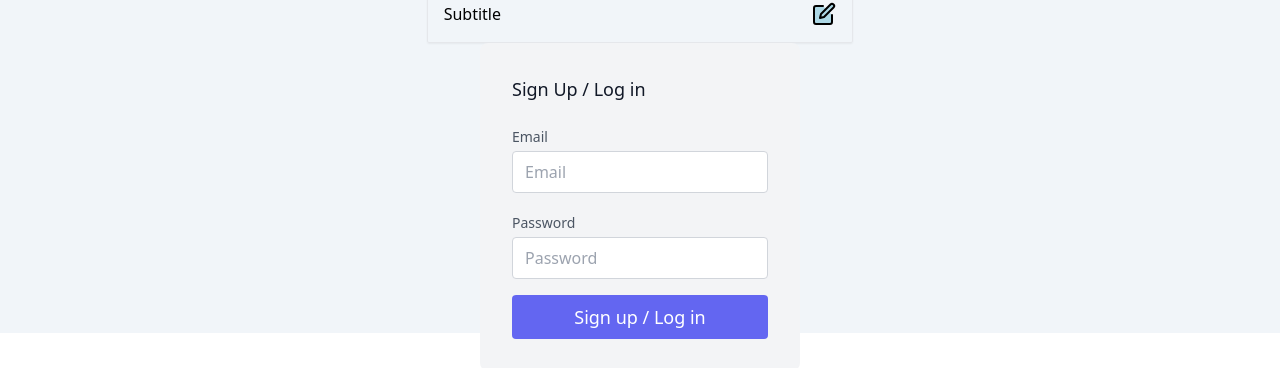
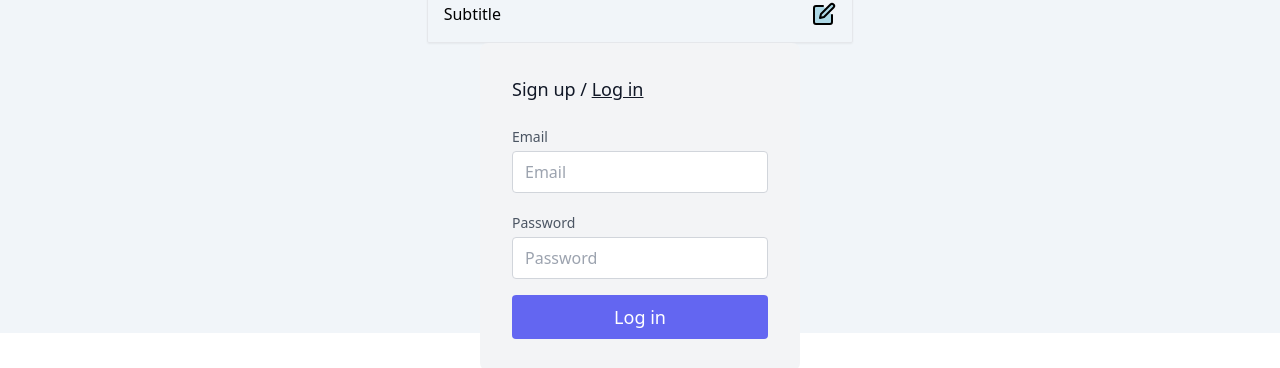
Before and after one commit to albertofp/CRUD-com-Firebase-AlbertoFontenel, a React (Vite) app: page / in a window 1280 px wide. Shown: the part 467-835 px from the top of the page. Built offline with nearby package versions, Linux system fonts and the light colour scheme.

Commit message:
sign up implementation

```diff
--- a/src/App.jsx
+++ b/src/App.jsx
@@ -2,6 +2,8 @@ import './App.css'
 import AddTodo from './components/AddTodo'
 import TodoContainer from './components/TodoContainer'
 import Login from './components/Login'
+
+
 
 export default function App() {
 	return (
--- a/src/components/Login.tsx
+++ b/src/components/Login.tsx
@@ -1,7 +1,9 @@
-import React from 'react'
+import { useState } from 'react'
 import { useForm } from 'react-hook-form'
-import { z, ZodType } from 'zod'
+import { z } from 'zod'
 import { zodResolver } from '@hookform/resolvers/zod'
+import { firebase, auth } from '../../firebase'
+import { createUserWithEmailAndPassword } from 'firebase/auth'
 
 type Props = {}
 
@@ -13,6 +15,8 @@ const schema = z.object({
 type FormData = z.infer<typeof schema>
 
 function Login({}: Props) {
+	const [mode, setMode] = useState('login')
+
 	const {
 		register,
 		handleSubmit,
@@ -22,20 +26,51 @@ function Login({}: Props) {
 		resolver: zodResolver(schema)
 	})
 
+	const registerUser = async (email:string, password:string) => {
+		try {
+			const user = await createUserWithEmailAndPassword(
+				auth,
+				email,
+				password
+			)
+			console.log(`user registered: ${user}`)
+		} catch (error: any) {
+			console.error(error.message)
+		}
+	}
+
 	const onSubmit = (formValues: FormData, e: any) => {
 		e.preventDefault()
 		console.log(`formValues: ${formValues.email} , ${formValues.password}`)
+		{mode == 'signup' && registerUser(formValues.email, formValues.password)}
 		reset()
 	}
 
 	return (
+		<>
 			<form
 				className='lg:w-1/4 md:w-1/2 bg-gray-100 rounded-lg p-8 flex flex-col w-full mt-10 md:mt-0'
 				onSubmit={handleSubmit(onSubmit)}
 			>
 				<h2 className='text-gray-900 text-lg font-medium title-font mb-5'>
-				Sign Up / Log in
+					<span
+						className={mode == 'signup' ? 'underline' : ''}
+						onClick={() => setMode('signup')}
+					>
+						Sign up
+					</span>
+					<span> / </span>
+					<span
+						className={mode == 'login' ? 'underline' : ''}
+						onClick={() => setMode('login')}
+					>
+						Log in
+					</span>
 				</h2>
+				<p>
+					{auth.currentUser?.email &&
+						`Logged in as: ${auth.currentUser?.email}`}
+				</p>
 				<div className='relative mb-4'>
 					<label className='leading-7 text-sm text-gray-600'>Email</label>
 					<input
@@ -62,9 +97,10 @@ function Login({}: Props) {
 					type='submit'
 					className='text-white bg-indigo-500 border-0 py-2 px-8 focus:outline-none hover:bg-indigo-600 rounded text-lg'
 				>
-				Sign up / Log in
+					{mode == 'signup' ? 'Sign up' : 'Log in'}
 				</button>
 			</form>
+		</>
 	)
 }
 
```
Lines whose indentation alone changed are shown as unchanged.
